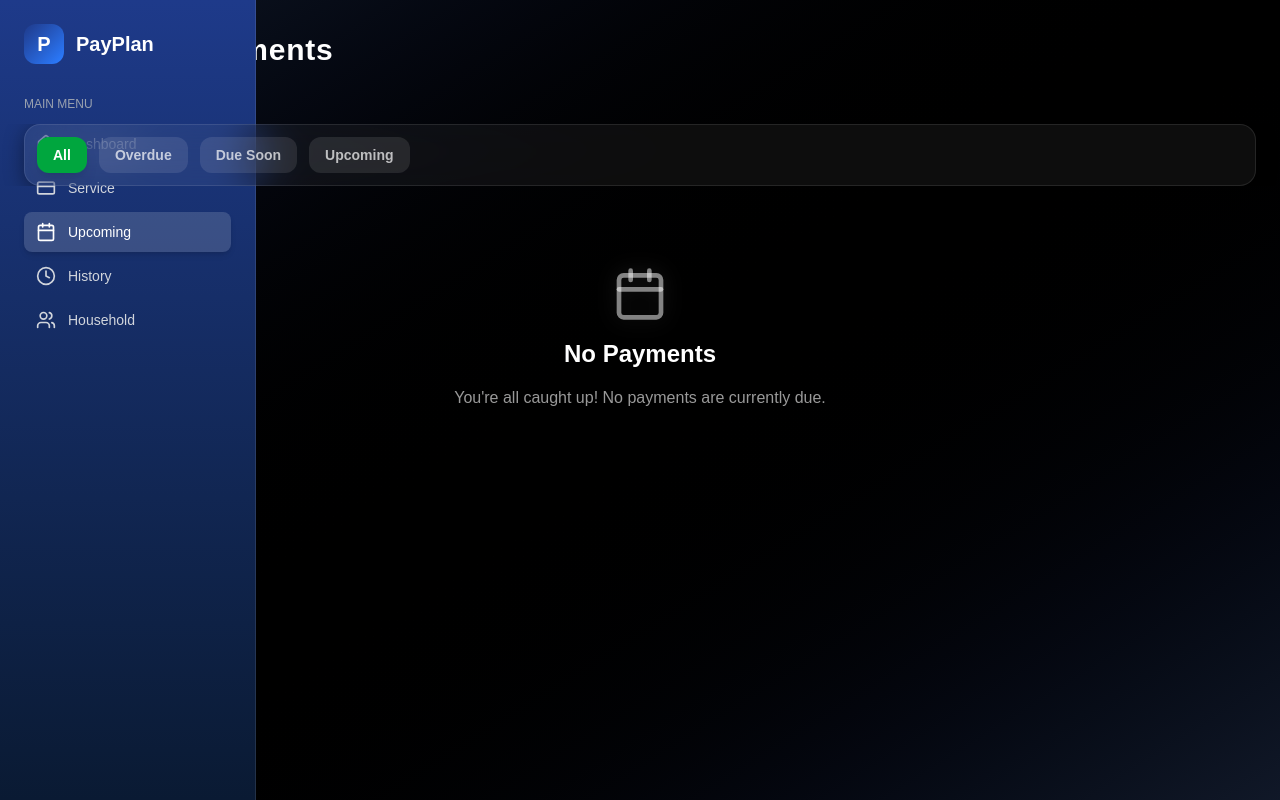
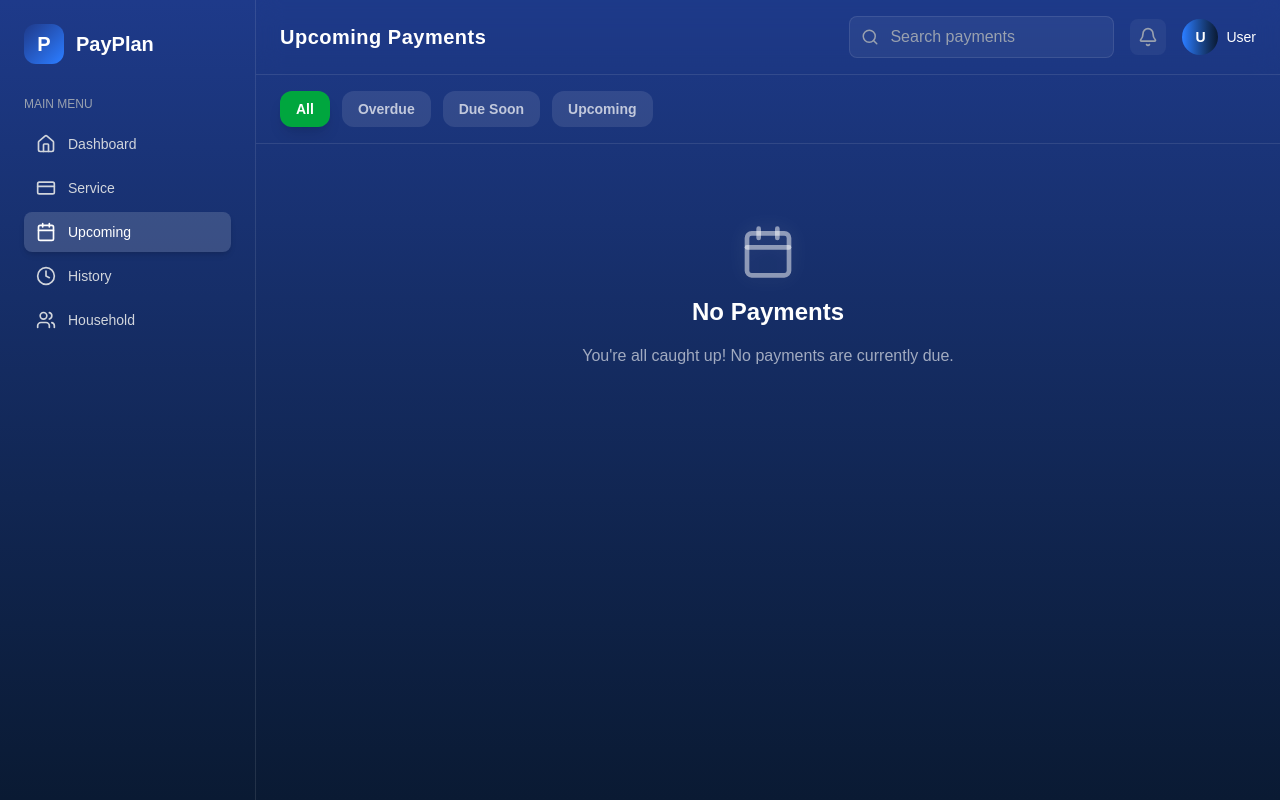
Before and after one commit to LydiaNeema/PayPlan, a Next.js app in the folder client/: page /upcoming in a window 1280 px wide. Built offline with nearby package versions, Linux system fonts and the light colour scheme.

Commit message:
Enhance UpcomingPage with search and notification features, and improve layout

```diff
--- a/client/src/app/upcoming/page.js
+++ b/client/src/app/upcoming/page.js
@@ -1,12 +1,15 @@
 "use client";
 
 import { useEffect, useState } from "react";
-import { Calendar, AlertTriangle } from "lucide-react";
+import { Calendar, AlertTriangle, Search, Bell } from "lucide-react";
 import PaymentItem from "../../components/PaymentItem";
 import Navbar from "../../components/Navbar";
-//import { getDashboardData, markPaymentPaid } from "../../utils/api";
+import { useAuth } from "../../context/AuthContext";
+// import { getDashboardData, markPaymentPaid } from "../../utils/api";
 
 export default function UpcomingPage() {
+  const { user } = useAuth();
+
   const [upcomingPayments, setUpcomingPayments] = useState([]);
   const [overduePayments, setOverduePayments] = useState([]);
   const [filter, setFilter] = useState("all");
@@ -81,42 +84,72 @@ export default function UpcomingPage() {
       key: "due-soon",
       label: "Due Soon",
       count: upcomingPayments.filter(
-        (p) => new Date(p.dueDate) <= new Date(Date.now() + 3 * 24 * 60 * 60 * 1000)
+        (p) =>
+          new Date(p.dueDate) <=
+          new Date(Date.now() + 3 * 24 * 60 * 60 * 1000)
       ).length,
     },
     {
       key: "upcoming",
       label: "Upcoming",
       count: upcomingPayments.filter(
-        (p) => new Date(p.dueDate) > new Date(Date.now() + 3 * 24 * 60 * 60 * 1000)
+        (p) =>
+          new Date(p.dueDate) >
+          new Date(Date.now() + 3 * 24 * 60 * 60 * 1000)
       ).length,
     },
   ];
 
+  const displayName =
+    user?.username ||
+    user?.name ||
+    (user?.email ? user.email.split("@")[0] : "User");
+
   if (loading) {
     return (
-      <div className="min-h-screen flex items-center justify-center bg-gradient-to-br from-gray-900 via-black to-gray-900 text-white">
+      <div className="min-h-screen flex items-center justify-center bg-gradient-to-b from-[#1E3A8A] to-[#0A1A33] text-white">
         Loading payments...
       </div>
     );
   }
 
   return (
-    <div className="min-h-screen bg-gradient-to-br from-gray-900 via-black to-gray-900 text-white">
+    <div className="flex min-h-screen bg-gradient-to-b from-[#1E3A8A] to-[#0A1A33] text-white">
       <Navbar />
 
+      <div className="flex-1 ml-64">
         {/* Header */}
-      <div className="px-6 py-8">
-        <h1 className="text-3xl font-extrabold tracking-wide">Upcoming Payments</h1>
-        <p className="text-white/70">
-          {filteredPayments.length} payment
-          {filteredPayments.length !== 1 ? "s" : ""}
-        </p>
+        <div className="flex justify-between items-center px-6 py-4 border-b border-white/10 backdrop-blur-md">
+          <h1 className="text-xl font-bold tracking-wide">Upcoming Payments</h1>
+          <div className="flex items-center gap-4">
+            <div className="relative">
+              <Search
+                className="absolute left-3 top-1/2 -translate-y-1/2 text-gray-400"
+                size={18}
+              />
+              <input
+                type="text"
+                placeholder="Search payments"
+                className="bg-white/5 text-white placeholder-gray-400 pl-10 pr-4 py-2 rounded-lg border border-white/10 focus:outline-none focus:border-white/20"
+              />
+            </div>
+            <button className="p-2 bg-white/5 rounded-lg hover:bg-white/10 transition-all">
+              <Bell size={20} className="text-gray-400" />
+            </button>
+            <div className="flex items-center gap-2">
+              <div className="w-9 h-9 rounded-full bg-gradient-to-r from-blue-500 to-[#0A1A33] flex items-center justify-center font-bold text-sm">
+                {displayName.charAt(0).toUpperCase()}
+              </div>
+              <span className="hidden sm:block text-white text-sm">
+                {displayName}
+              </span>
+            </div>
+          </div>
         </div>
 
         {/* Filters */}
-      <div className="overflow-x-auto mb-8 px-6">
-        <div className="flex gap-3 backdrop-blur-xl bg-white/5 border border-white/10 rounded-2xl p-3 shadow-[0_4px_20px_rgba(0,0,0,0.4)]">
+        <div className="overflow-x-auto px-6 py-4 border-b border-white/10">
+          <div className="flex gap-3">
             {filterOptions.map((option) => {
               const isActive = filter === option.key;
               return (
@@ -178,18 +211,22 @@ export default function UpcomingPage() {
               )}
             </div>
           ) : (
-          <div className="space-y-4">
+            <div className="space-y-4 mt-6">
               {filteredPayments.map((payment) => (
                 <div
                   key={payment.id}
                   className="backdrop-blur-xl bg-white/5 border border-white/10 rounded-xl shadow-[0_4px_20px_rgba(0,0,0,0.4)] p-4 hover:bg-white/10 transition-colors"
                 >
-                <PaymentItem payment={payment} onMarkAsPaid={markPaymentAsPaid} />
+                  <PaymentItem
+                    payment={payment}
+                    onMarkAsPaid={markPaymentAsPaid}
+                  />
                 </div>
               ))}
             </div>
           )}
         </div>
       </div>
+    </div>
   );
 }
```
Lines whose indentation alone changed are shown as unchanged.
